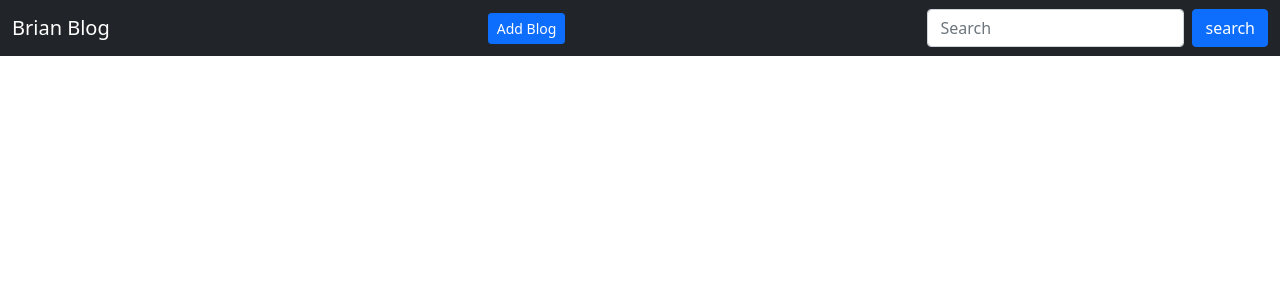
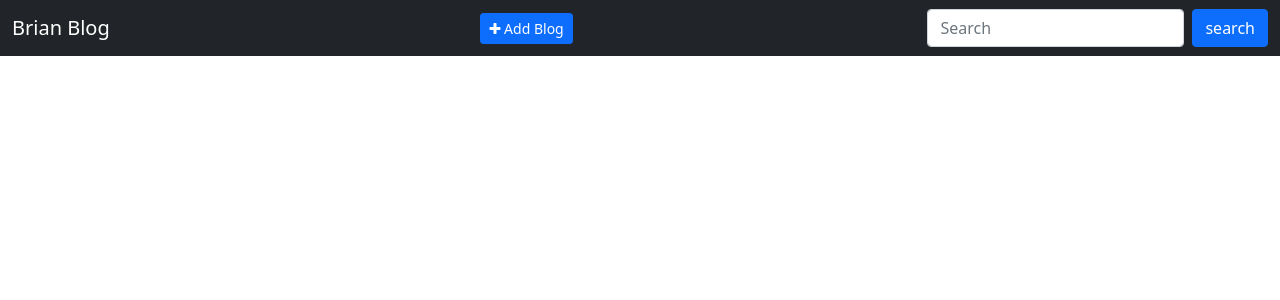
Before and after one commit to BrianNgeno/MVC_Explained, a Django app: page / in a window 1280 px wide. Shown: the top 300 px of the page. Run offline with Django 3.2, Linux system fonts and the light colour scheme; data that the repository does not hold is empty; some libraries are stand-ins or nearby versions.

Commit message:
added icons to the html page

```diff
--- a/blog/templates/main/blog.html
+++ b/blog/templates/main/blog.html
@@ -19,7 +19,7 @@
 
                         <h5 class="card-title">{{data.title}}</h5>
                         <p class="card-text">{{data.publisher}}.</p>
-                        <a href="{{ data.get_absolute_url }}" class="btn btn-primary">Read More</a>
+                        <a href="{{ data.get_absolute_url }}" class="btn btn-primary">Read More   <i class="fab fa-chevron-circle-right"></i></a>
                     </div>
                 </div>
             </a>
--- a/blog/templates/main/navbar.html
+++ b/blog/templates/main/navbar.html
@@ -1,7 +1,7 @@
 <nav class="navbar navbar-dark bg-dark">
     <div class="container-fluid">
         <a class="navbar-brand" href="">Brian Blog</a>
-        <a href=""> <button class="btn btn-primary btn-sm">Add Blog</button></a>
+        <a href=""> <button class="btn btn-primary btn-sm"> <i class="fa fa-plus"></i> Add Blog</button></a>
         <form class="d-flex">
             <input class="form-control me-2" type="search" placeholder="Search" aria-label="Search">
             <input class="btn btn-primary" type="submit" value="search">
```
